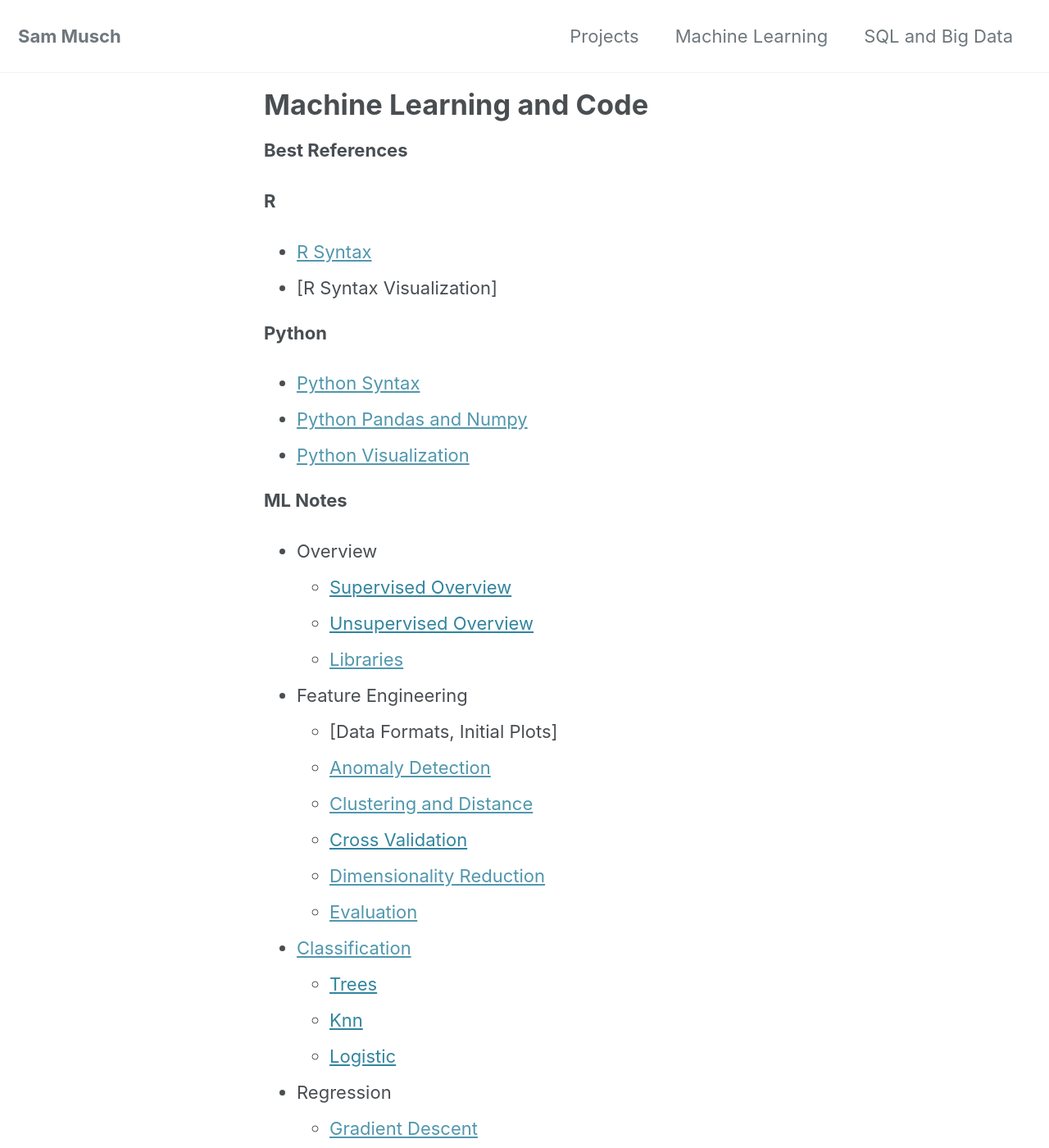
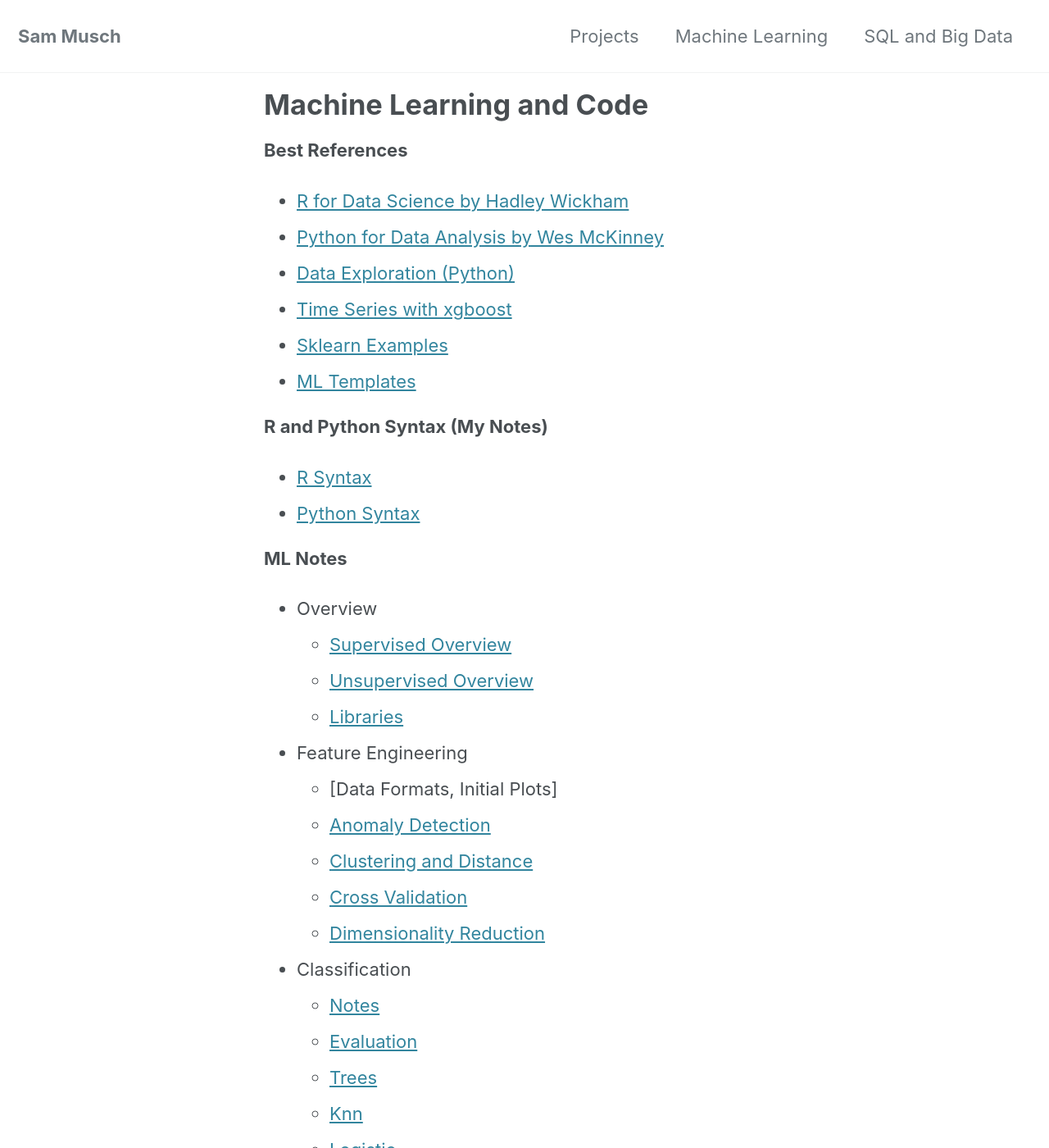
Before and after one commit to SamMusch/SamMusch.github.io, a Jekyll site: the page built from _pages/machine-learning.md, in a window 1280 px wide and 1400 px high. Shown: the whole window at 82% size. Built offline with Jekyll 4.4.1, drawn with Linux system fonts in a browser that asks for light colours; cached includes are drawn as plain includes; nearby versions of some CDN libraries; some of the changed text lies outside the part shown.

Commit message:
Add files via upload

```diff
--- a/_pages/machine-learning.md
+++ b/_pages/machine-learning.md
@@ -5,50 +5,50 @@
 ---
 
 **Best References**
+- [R for Data Science by Hadley Wickham](https://r4ds.had.co.nz/)
+- [Python for Data Analysis by Wes McKinney](https://www.oreilly.com/library/view/python-for-data/9781491957653/ch02.html)
+- [Data Exploration (Python)](https://www.kaggle.com/pmarcelino/comprehensive-data-exploration-with-python)
+- [Time Series with xgboost](https://www.kaggle.com/robikscube/tutorial-time-series-forecasting-with-xgboost)
+- [Sklearn Examples](https://github.com/scikit-learn/scikit-learn/tree/master/examples)
+- [ML Templates](https://github.com/susanli2016/Machine-Learning-with-Python)
 
 
-
-**R**
-- [R Syntax]()
-- [R Syntax Visualization]
-
-
-**Python**
-- [Python Syntax]()
-- [Python Pandas and Numpy]()
-- [Python Visualization]()
+**R and Python Syntax (My Notes)**
+- [R Syntax](https://github.com/SamMusch/R)
+- [Python Syntax](https://github.com/SamMusch/Python)
 
 
 **ML Notes**
 - Overview
   - [Supervised Overview](https://github.com/SamMusch/Predictive-and-EDA/blob/master/Notes/Predictive%20Overview%20Notes.ipynb)
   - [Unsupervised Overview](https://github.com/SamMusch/Predictive-and-EDA/blob/master/Notes/EDA%20Overview%20Notes.md)
-  - [Libraries]()
+  - [Libraries](https://github.com/SamMusch/Predictive-and-EDA/blob/master/Notes/Libraries.ipynb)
 
 - Feature Engineering
   - [Data Formats, Initial Plots]
-  - [Anomaly Detection]()
-  - [Clustering and Distance]()
+  - [Anomaly Detection](https://github.com/SamMusch/Predictive-and-EDA/blob/master/Notes/Anomaly.ipynb)
+  - [Clustering and Distance](https://github.com/SamMusch/Predictive-and-EDA/blob/master/Notes/Clustering.ipynb)
   - [Cross Validation](https://github.com/SamMusch/Predictive-and-EDA/blob/master/Notes/Cross%20Validation.ipynb)
-  - [Dimensionality Reduction]()
-  - [Evaluation]()
+  - [Dimensionality Reduction](https://github.com/SamMusch/Predictive-and-EDA/blob/master/Notes/PCA%20and%20Dimensionality%20Reduction.ipynb)
 
-- [Classification]()
+- Classification
+  - [Notes](https://github.com/SamMusch/Predictive-and-EDA/blob/master/Notes/Classification%20Notes.ipynb)
+  - [Evaluation](https://github.com/SamMusch/Predictive-and-EDA/blob/master/Notes/Classification%20Evaluation.ipynb)
   - [Trees](https://github.com/SamMusch/Predictive-and-EDA/blob/master/Notes/Decision%20Trees.ipynb)
   - [Knn](https://github.com/SamMusch/Predictive-and-EDA/blob/master/Notes/Knn.ipynb)
   - [Logistic](https://github.com/SamMusch/Predictive-and-EDA/blob/master/Notes/Logistic%20Regression.ipynb)
 
 - Regression
-  - [Gradient Descent]()
+  - [Gradient Descent](https://github.com/SamMusch/Predictive-and-EDA/blob/master/Notes/Gradient%20Descent.ipynb)
   - [SVM](https://github.com/SamMusch/Predictive-and-EDA/blob/master/Notes/SVM.ipynb)
+  - [Evaluation](https://github.com/SamMusch/Predictive-and-EDA/blob/master/Notes/Regression%20Overview%20and%20Eval.ipynb)
 
 - [Ensemble](https://github.com/SamMusch/Predictive-and-EDA/blob/master/Notes/Ensemble%20Notes.ipynb)
-  - [Boosting Specific]()
+  - [Boosting Specific]
 
 
-- [Misc]()
+- Misc
   - [Neural Networks](https://github.com/SamMusch/Predictive-and-EDA/blob/master/Notes/Neural%20Network.ipynb)
-  - [Bayesian Networks]()
-  - [Topic Modeling]()
-  - [Association Rules]()
+  - [Bayesian Networks & Topic Modeling](https://github.com/SamMusch/Predictive-and-EDA/blob/master/Notes/Bayes%20and%20Topic%20Modeling.ipynb)
+  - [Association Rules](https://github.com/SamMusch/Predictive-and-EDA/blob/master/Notes/Association%20Rules.ipynb)
   - [Recommender Systems](https://github.com/SamMusch/Predictive-and-EDA/blob/master/Notes/Recommender%20Systems.ipynb)
```
